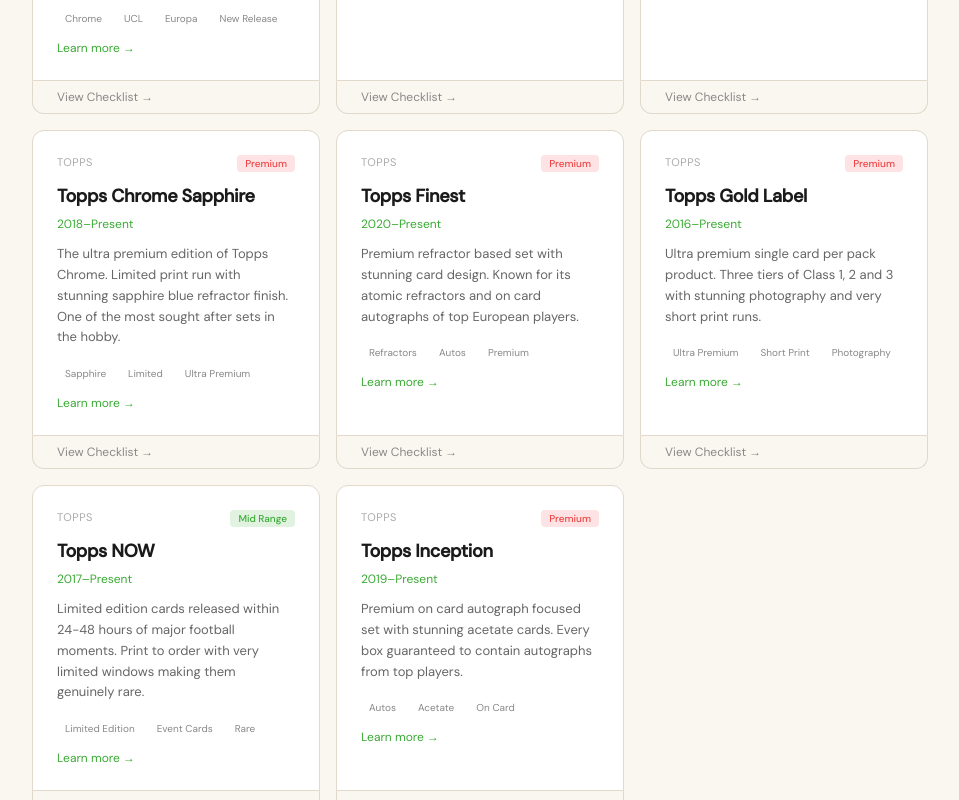
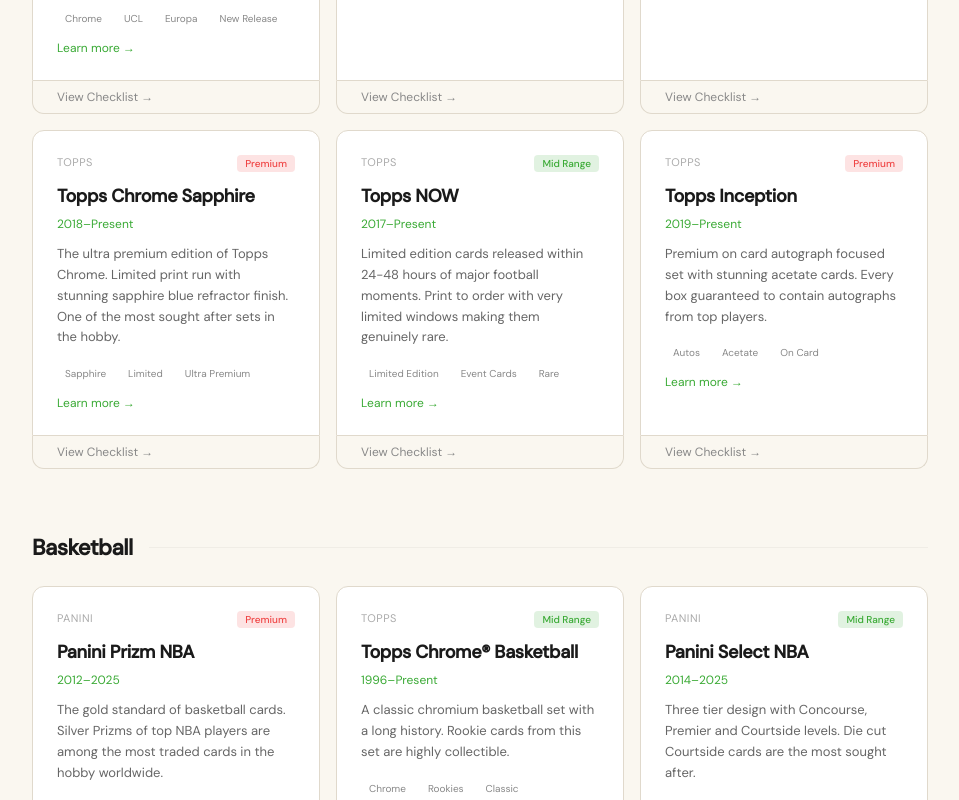
Before and after one commit to BoxxondMike/Boxxond, a Next.js app: page /sets in a window 1280 px wide. Shown: the part 1480-2280 px from the top of the page, without its empty margins (160-1119 px from the left). Built offline with nearby package versions, Linux system fonts and the light colour scheme; no server answers.

Commit message:
Update sets and slug pages

```diff
--- a/app/sets/page.tsx
+++ b/app/sets/page.tsx
@@ -51,7 +51,7 @@ const sports: Sport[] = [
         description: 'Panini\'s flagship Premier League set. Famous for its Silver Prizm parallels and coloured refractors.',
         difficulty: 'Premium',
         tags: ['Prizms', 'Silver', 'Parallels'],
-        checklistUrl: 'https://www.beckett.com/news/panini-prizm-premier-league-soccer/',
+        checklistUrl: 'https://www.beckett.com/news/2024-25-panini-prizm-premier-league-soccer-cards/',
       },
        {
         slug: 'topps-chrome-ucc-2526',
@@ -92,27 +92,7 @@ const sports: Sport[] = [
         description: 'The ultra premium edition of Topps Chrome. Limited print run with stunning sapphire blue refractor finish. One of the most sought after sets in the hobby.',
         difficulty: 'Premium',
         tags: ['Sapphire', 'Limited', 'Ultra Premium'],
-        checklistUrl: 'https://www.beckett.com/news/topps-chrome-sapphire-soccer/',
-      },
-      {
-        slug: 'topps-finest',
-        name: 'Topps Finest',
-        year: '2020–Present',
-        manufacturer: 'Topps',
-        description: 'Premium refractor based set with stunning card design. Known for its atomic refractors and on card autographs of top European players.',
-        difficulty: 'Premium',
-        tags: ['Refractors', 'Autos', 'Premium'],
-        checklistUrl: 'https://www.beckett.com/news/topps-finest-soccer/',
-      },
-      {
-        slug: 'topps-gold-label',
-        name: 'Topps Gold Label',
-        year: '2016–Present',
-        manufacturer: 'Topps',
-        description: 'Ultra premium single card per pack product. Three tiers of Class 1, 2 and 3 with stunning photography and very short print runs.',
-        difficulty: 'Premium',
-        tags: ['Ultra Premium', 'Short Print', 'Photography'],
-        checklistUrl: 'https://www.beckett.com/news/topps-gold-label-soccer/',
+        checklistUrl: 'https://cdn.shopify.com/s/files/1/0739/2015/1805/files/CheckList_26PLCM_Sapphire_Completed.pdf?v=1772811316',
       },
       {
         slug: 'topps-now',
@@ -142,7 +122,7 @@ const sports: Sport[] = [
       {
         slug: 'panini-prizm-nba',
         name: 'Panini Prizm NBA',
-        year: '2012–Present',
+        year: '2012–2025',
         manufacturer: 'Panini',
         description: 'The gold standard of basketball cards. Silver Prizms of top NBA players are among the most traded cards in the hobby worldwide.',
         difficulty: 'Premium',
@@ -151,18 +131,18 @@ const sports: Sport[] = [
       },
       {
         slug: 'topps-chrome-nba',
-        name: 'Topps Cosmic Chrome® Basketball',
+        name: 'Topps Chrome® Basketball',
         year: '1996–Present',
         manufacturer: 'Topps',
         description: 'A classic chromium basketball set with a long history. Rookie cards from this set are highly collectible.',
         difficulty: 'Mid Range',
         tags: ['Chrome', 'Rookies', 'Classic'],
-        checklistUrl: 'https://cdn.shopify.com/s/files/1/0662/9749/5709/files/2025-26_Topps_Cosmic_Chrome_Basketball_Checklist.pdf?v=1774549583',
+        checklistUrl: 'https://cdn.shopify.com/s/files/1/0739/2015/1805/files/2025-26_Topps_Chrome_Basketball_Checklist_1.pdf?v=1766053015',
       },
       {
         slug: 'panini-select-nba',
         name: 'Panini Select NBA',
-        year: '2014–Present',
+        year: '2014–2025',
         manufacturer: 'Panini',
         description: 'Three tier design with Concourse, Premier and Courtside levels. Die cut Courtside cards are the most sought after.',
         difficulty: 'Mid Range',
@@ -182,11 +162,11 @@ const sports: Sport[] = [
         description: 'The original Chrome set and still one of the most popular. Rookie cards of MLB stars are the most valuable.',
         difficulty: 'Premium',
         tags: ['Chrome', 'Rookies', 'MLB'],
-        checklistUrl: 'https://uk.topps.com/pages/baseball',
+        checklistUrl: 'https://cdn.shopify.com/s/files/1/0662/9749/5709/files/MLB2501-2025ToppsSeries1BBChecklistV3_b89e7210-e09d-41d9-84d1-d51a34abcadf.pdf?v=1739307106',
       },
       {
         slug: 'topps-baseball',
-        name: 'Topps Baseball',
+        name: 'Topps Heritage Baseball',
         year: '1952–Present',
         manufacturer: 'Topps',
         description: 'The most iconic baseball card set in history. Heritage Topps cards from 1977 set design are among the most valuable sports cards ever.',
@@ -202,7 +182,7 @@ const sports: Sport[] = [
         description: 'The go-to set for prospect collectors. First Bowman cards of players who make the major leagues can be extremely valuable.',
         difficulty: 'Mid Range',
         tags: ['Prospects', 'Rookies', 'First Cards'],
-        checklistUrl: 'https://uk.topps.com/pages/baseball',
+        checklistUrl: 'https://cdn.shopify.com/s/files/1/0662/9749/5709/files/MLB2507-2025BowmanBaseballChecklist2.pdf?v=1746543006',
       },
     ],
   },
@@ -221,13 +201,13 @@ const sports: Sport[] = [
       },
       {
         slug: 'topps-chrome-nfl',
-        name: 'Topps Chrome NFL',
+        name: 'Topps Cosmic Chrome NFL',
         year: '1996–Present',
         manufacturer: 'Topps',
         description: 'A classic chromium NFL set with strong collector demand. Rookie cards of star quarterbacks are particularly valuable.',
         difficulty: 'Mid Range',
         tags: ['Chrome', 'Rookies', 'QBs'],
-        checklistUrl: 'https://www.checklistinsider.com/2024-topps-chrome-football',
+        checklistUrl: 'https://cdn.shopify.com/s/files/1/0662/9749/5709/files/NFL2405-2024ToppsCosmicChromeChecklist_V2.pdf?v=1744134769',
       },
       {
         slug: 'panini-select-nfl',
```
